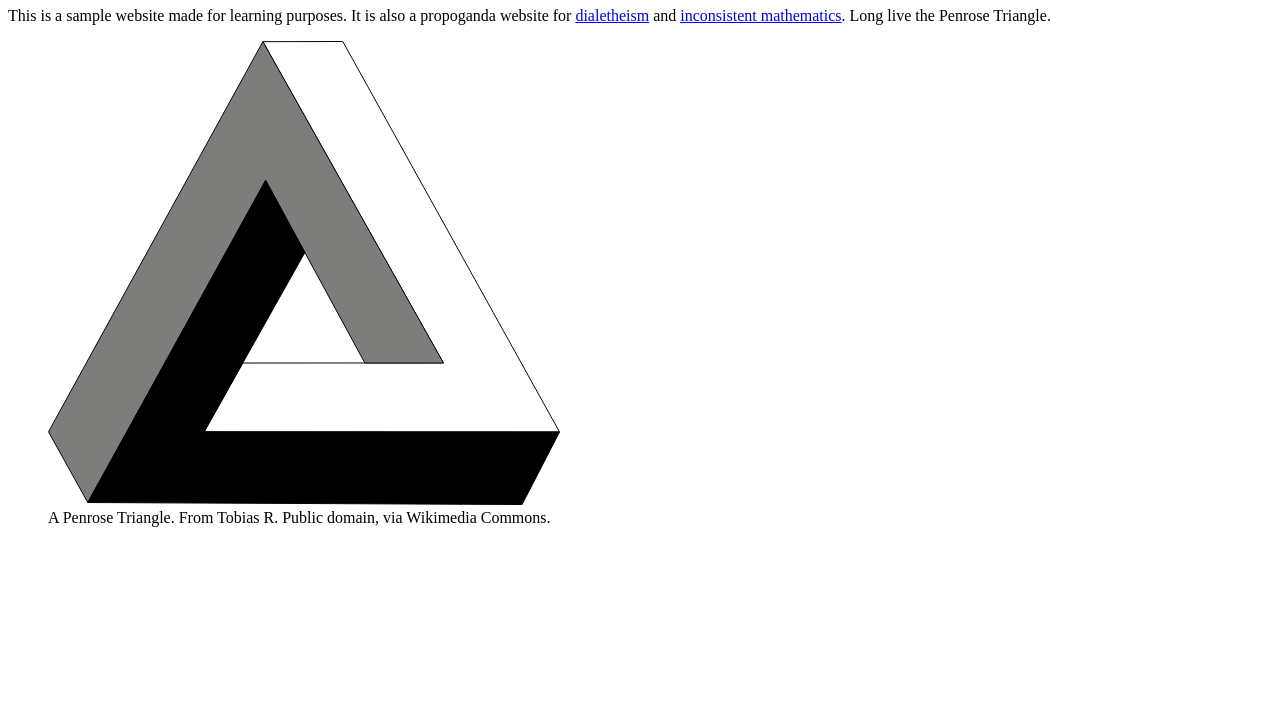
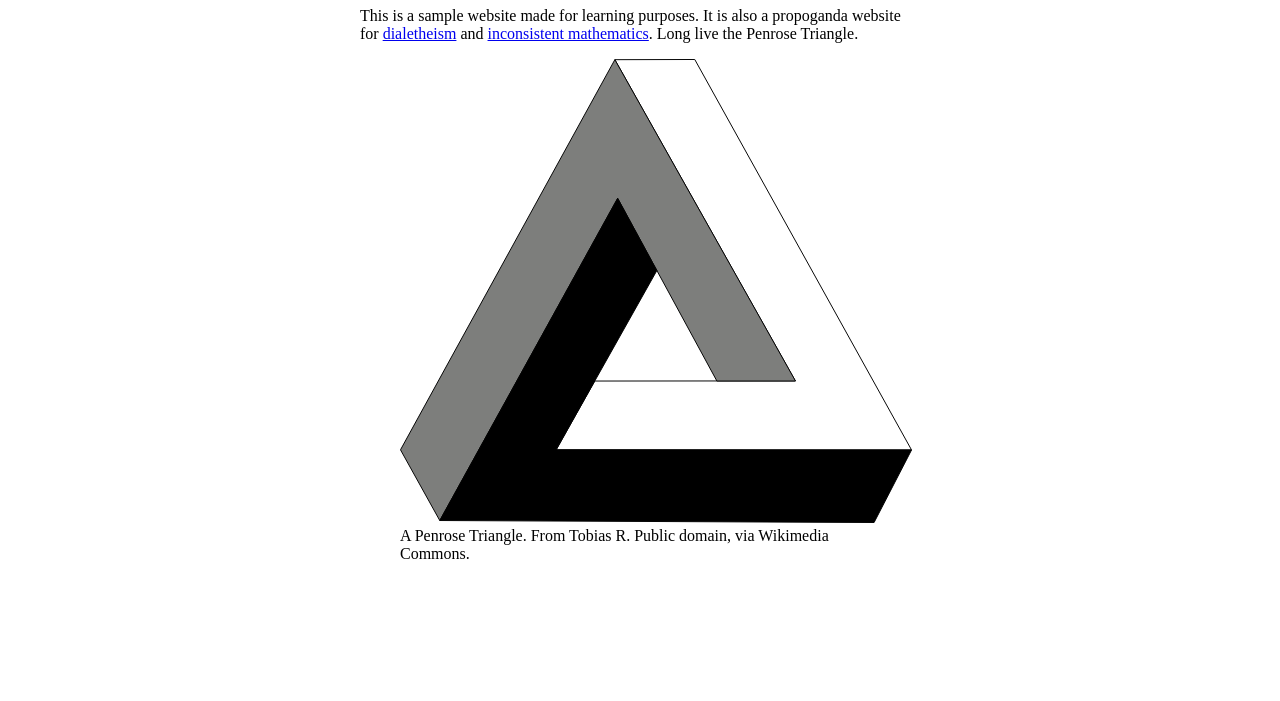
Before and after one commit to 604adrian/website, a plain HTML site: page about.html in a window 1280 px wide. Shown: the part 99-800 px from the top of the page. Drawn offline with Linux system fonts and the light colour scheme.

Commit message:
did the same thing on about.html

```diff
--- a/about.html
+++ b/about.html
@@ -5,6 +5,7 @@
 		<title>dialetheism ftw</title>
 	</head>
 	<body>
+		<div style="max-width: 560px; margin: 0 auto;">
 		<a href="site_map.html">Navigation</a>
 
 		<h1>About</h1>
```
